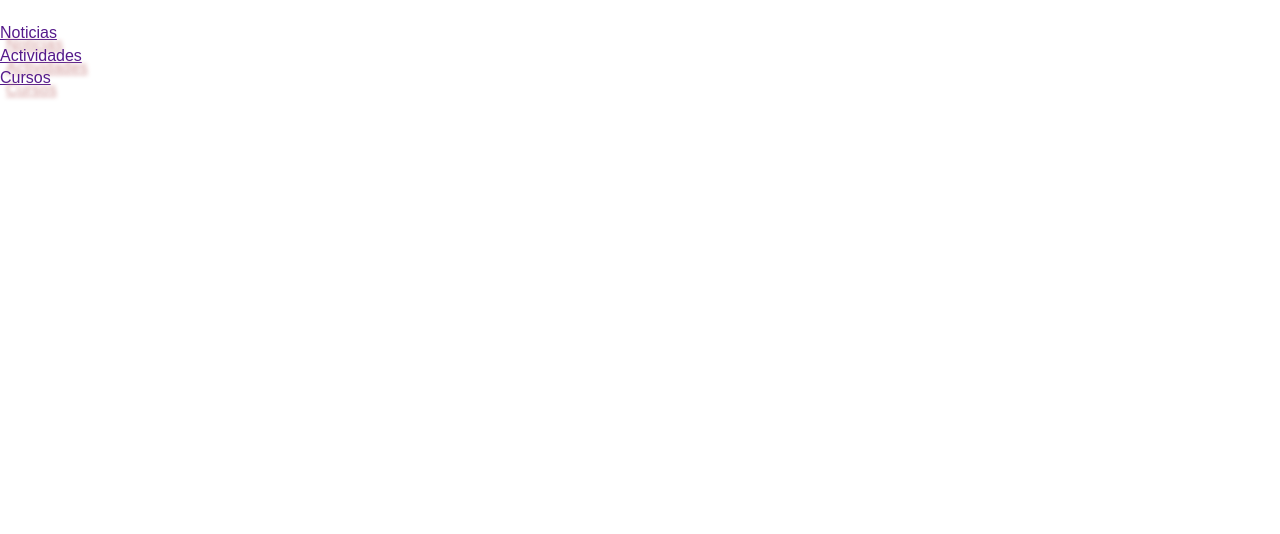
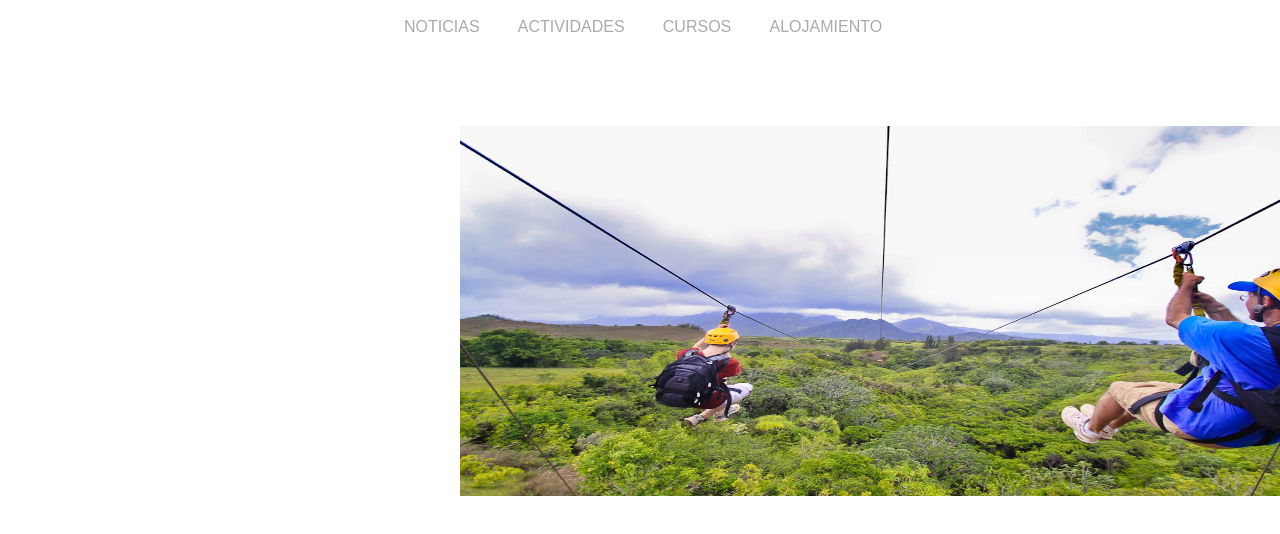
Before and after one commit to csanchezdelcastillo/fva, a plain HTML site: page index.html in a window 1280 px wide. Drawn offline with nearby package versions, Linux system fonts and the light colour scheme.

Commit message:
comienzo

```diff
--- a/css/main.css
+++ b/css/main.css
@@ -96,17 +96,34 @@ textarea {
 /* ==========================================================================
    Author's custom styles
    ========================================================================== */
-#Barra_navegador{
-display: inline;
+
+ul#menu{
+text-align: center;
+list-style-type: none;
+text-transform: uppercase;
 }
+ul#menu li {
+    display: inline;
+    margin: 0 1ex 0 1ex;
+}
+ul#menu a{
+    color: #AAA;
+    text-decoration: none;
+    padding: 0.3ex 1ex 0.3ex 1ex;
+}
+ul#menu a:hover {
+    background-image: url('../img/fondo_boton.png');
+}
+#showfront {
+    float: center;
+    margin-top:36px;
+    margin-left:230px;
 
-.nav{
-    text-shadow: 6px 12px 4px rgba(208, 150, 150, 1);
-	display: inline;
-	position: relative;
+    width: 900px;
+    height: 370px;
+    z-index: 2;
+    position: absolute;
 }
-
-
 
 
 
--- a/index.html
+++ b/index.html
@@ -1,4 +1,4 @@
-<!DOCTYPE html>
+<DOCTYPE html>
 <!--[if lt IE 7]>      <html class="no-js lt-ie9 lt-ie8 lt-ie7"> <![endif]-->
 <!--[if IE 7]>         <html class="no-js lt-ie9 lt-ie8"> <![endif]-->
 <!--[if IE 8]>         <html class="no-js lt-ie9"> <![endif]-->
@@ -9,7 +9,7 @@
         <title>Futura Aventura Vertical</title>
         <meta name="description" content="">
         <meta name="viewport" content="width=device-width, initial-scale=1">
-
+	<meta http-equiv="refresh" content="30">
         <!-- Place favicon.ico and apple-touch-icon.png in the root directory -->
 
         <link rel="stylesheet" href="css/normalize.css">
@@ -23,14 +23,20 @@
 
         <!-- Add your site or application content here -->
 	<div id= "Barra_navegador">
-	    <ul class="nav">
+	    <ul id="menu">
 	        <li><a href="">Noticias</a></li>
 	        <li><a href="">Actividades</a></li>
 	        <li><a href="">Cursos</a></li>
-	        <li><a href=""></a></li>
+	        <li><a href="">Alojamiento</a></li>
 	        <li><a href=""></a></li>
 	    </ul>
 	</div>
+
+	<div id= "showfront">
+	    <img id= "showfront" src="img/multi.png">
+	</div>
+
+
 
 
         <script src="//ajax.googleapis.com/ajax/libs/jquery/1.10.2/jquery.min.js"></script>
```
Also changed, not shown: img/fondo_boton.png (added), img/multi.png (added), 2 other files.
